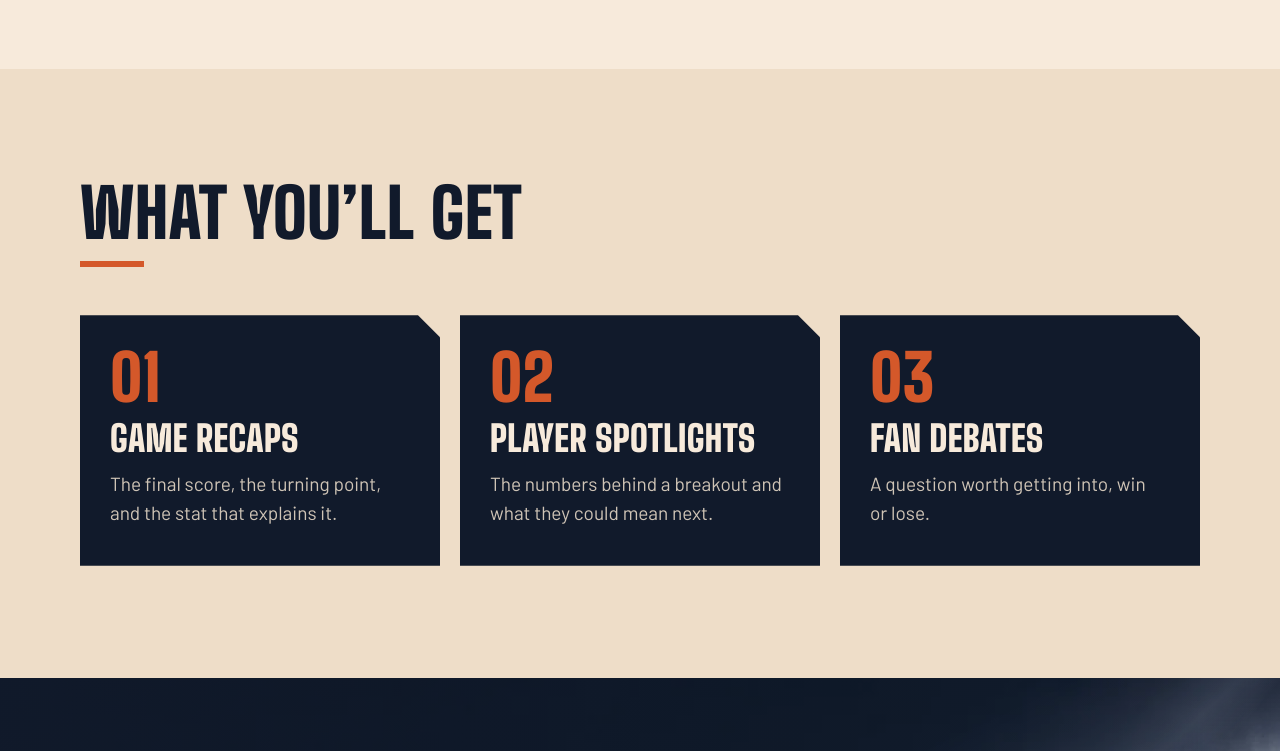
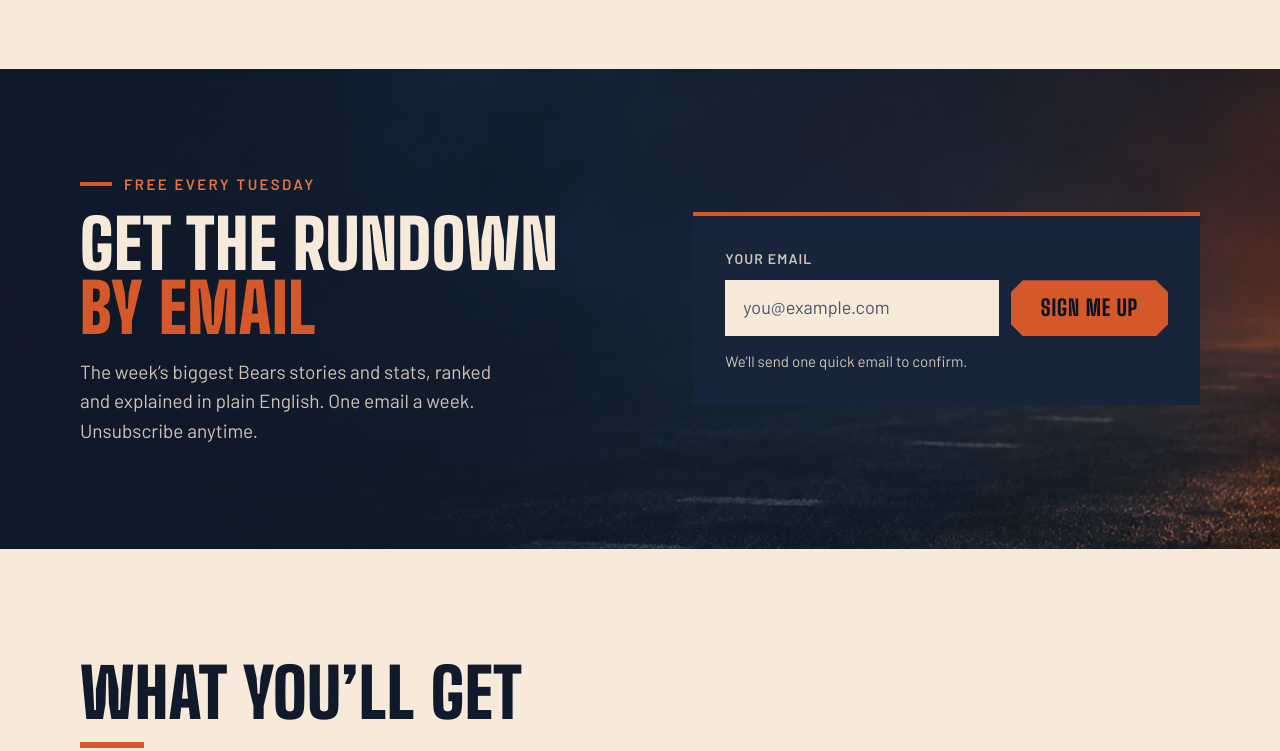
Before and after one commit to jamellewisbranding/fourthand312, a plain HTML site: page site/index.html in a window 1280 px wide. Shown: the part 1994-2745 px from the top of the page. Drawn offline with Linux system fonts and the light colour scheme.

Commit message:
Email signup under the Rundown and in the footer (#3)
* Add email signup section (form embed pending)

Co-Authored-By: Claude Opus 5.5 <noreply@anthropic.com>
Claude-Session: https://claude.ai/code/session_01GEB5CM7uDHzujqEDZZaXSV

* Build native signup form and thanks page (Kit form ID pending)

Co-Authored-By: Claude Opus 5.5 <noreply@anthropic.com>
Claude-Session: https://claude.ai/code/session_01GEB5CM7uDHzujqEDZZaXSV

* Footer signup, stats copy, field photo behind the signup

Co-Authored-By: Claude Opus 5.5 <noreply@anthropic.com>
Claude-Session: https://claude.ai/code/session_01GEB5CM7uDHzujqEDZZaXSV

* Connect both signup forms to the Kit form (10194527)

Co-Authored-By: Claude Opus 5.5 <noreply@anthropic.com>
Claude-Session: https://claude.ai/code/session_01GEB5CM7uDHzujqEDZZaXSV

---------

Co-authored-by: Claude <noreply@anthropic.com>

```diff
--- a/site/index.html
+++ b/site/index.html
@@ -123,6 +123,28 @@
     </section>
     <!-- RUNDOWN:END -->
 
+    <!-- EMAIL SIGNUP -->
+    <section class="signup" id="signup" aria-labelledby="signup-title">
+      <div class="wrap signup__inner">
+        <div class="signup__copy">
+          <p class="eyebrow">Free every Tuesday</p>
+          <h2 id="signup-title" class="signup__title">Get the Rundown <span class="accent">by email</span></h2>
+          <p class="signup__text">The week’s biggest Bears stories and stats, ranked and explained in plain English. One email a week. Unsubscribe anytime.</p>
+        </div>
+        <div class="signup__form" id="signup-form">
+          <!-- Posts to the Kit form. Kit sends a confirm email, then sends people to /thanks/. -->
+          <form class="signup-form" action="https://app.kit.com/forms/10194527/subscriptions" method="post">
+            <label class="signup-form__label" for="signup-email">Your email</label>
+            <div class="signup-form__row">
+              <input class="signup-form__input" id="signup-email" type="email" name="email_address" autocomplete="email" placeholder="you@example.com" required>
+              <button class="btn signup-form__btn" type="submit">Sign me up</button>
+            </div>
+            <p class="signup-form__note">We’ll send one quick email to confirm.</p>
+          </form>
+        </div>
+      </div>
+    </section>
+
     <!-- WHAT YOU'LL GET -->
     <section class="coverage" aria-labelledby="coverage-title">
       <div class="wrap">
@@ -205,6 +227,19 @@
   </main>
 
   <footer class="footer">
+    <!-- Second signup for people who read to the end. Same Kit form as the one under the Rundown. -->
+    <div class="wrap footer__signup">
+      <p class="footer__signup-title" id="footer-signup-title">Bears stats and updates every Tuesday</p>
+      <div class="footer__form">
+        <form class="signup-form" action="https://app.kit.com/forms/10194527/subscriptions" method="post" aria-labelledby="footer-signup-title">
+          <label class="sr-only" for="footer-email">Your email</label>
+          <div class="signup-form__row">
+            <input class="signup-form__input" id="footer-email" type="email" name="email_address" autocomplete="email" placeholder="you@example.com" required>
+            <button class="btn signup-form__btn" type="submit">Sign me up</button>
+          </div>
+        </form>
+      </div>
+    </div>
     <div class="wrap footer__inner">
       <picture class="footer__logo">
         <source srcset="assets/fourth-and-312-logo.webp" type="image/webp">
--- a/site/styles.css
+++ b/site/styles.css
@@ -535,11 +535,113 @@ h1, h2, h3, p { margin: 0; }
   .story { gap: 4px 28px; padding: 30px 0 32px; }
 }
 
-/* ---------- What you'll get ---------- */
-.rundown + .coverage {
-  background: var(--cream-deep);
+/* ---------- Email signup ---------- */
+.signup {
+  background-color: var(--navy);
+  background-image:
+    linear-gradient(90deg, rgba(17, 26, 43, 0.9) 0%, rgba(17, 26, 43, 0.55) 60%, rgba(17, 26, 43, 0.2) 100%),
+    url("assets/bg/field-fog-1122.jpg");
+  background-image:
+    linear-gradient(90deg, rgba(17, 26, 43, 0.9) 0%, rgba(17, 26, 43, 0.55) 60%, rgba(17, 26, 43, 0.2) 100%),
+    image-set(url("assets/bg/field-fog-1122.webp") type("image/webp"), url("assets/bg/field-fog-1122.jpg") type("image/jpeg"));
+  background-repeat: no-repeat;
+  background-size: cover;
+  background-position: 50% 75%;
+  color: var(--cream);
+  padding-block: clamp(56px, 9vw, 104px);
 }
 
+.signup__inner {
+  display: grid;
+  gap: 28px;
+}
+
+.signup__title {
+  margin-top: 16px;
+  font-family: var(--display);
+  font-weight: 900;
+  font-size: clamp(2.5rem, 1.8rem + 3.2vw, 4.25rem);
+  line-height: 0.95;
+  letter-spacing: 0.01em;
+  text-transform: uppercase;
+  text-wrap: balance;
+}
+
+.signup__text {
+  max-width: 40ch;
+  margin-top: 16px;
+  color: var(--cream-muted);
+  text-wrap: pretty;
+}
+
+.signup__form {
+  min-width: 0;
+  padding: 24px;
+  background: var(--navy-raised);
+  border-top: 4px solid var(--orange);
+}
+
+.signup__form { container-type: inline-size; }
+
+/* Native form that posts straight to Kit. No third-party scripts. */
+.signup-form__label {
+  display: block;
+  margin-bottom: 10px;
+  color: var(--cream-muted);
+  font-size: 0.875rem;
+  font-weight: 600;
+  letter-spacing: 0.08em;
+  text-transform: uppercase;
+}
+
+.signup-form__row {
+  display: grid;
+  gap: 12px;
+}
+
+.signup-form__input {
+  width: 100%;
+  min-width: 0;
+  min-height: 56px;
+  padding: 0 16px;
+  border: 2px solid var(--cream);
+  border-radius: 0;
+  background: var(--cream);
+  color: var(--navy-deep);
+  font: inherit;
+  font-size: 1.125rem;
+}
+.signup-form__input::placeholder { color: var(--navy-soft); opacity: 1; }
+.signup-form__input:focus-visible { border-color: var(--orange); outline-offset: 3px; }
+
+.signup-form__btn {
+  width: 100%;
+  border: 0;
+  background: none;
+  cursor: pointer;
+}
+
+.signup-form__note {
+  margin-top: 14px;
+  color: var(--cream-muted);
+  font-size: 0.9375rem;
+}
+
+@container (min-width: 440px) {
+  .signup-form__row { grid-template-columns: 1fr auto; }
+  .signup-form__btn { width: auto; }
+}
+
+@media (min-width: 820px) {
+  .signup__inner {
+    grid-template-columns: 1.1fr 1fr;
+    align-items: center;
+    gap: 56px;
+  }
+  .signup__form { padding: 32px; }
+}
+
+/* ---------- What you'll get ---------- */
 .coverage {
   background: var(--cream);
   color: var(--navy);
@@ -932,6 +1034,33 @@ h1, h2, h3, p { margin: 0; }
   padding-block: 36px;
 }
 
+/* Footer signup */
+.footer__signup {
+  display: grid;
+  gap: 16px;
+  padding-bottom: 32px;
+  margin-bottom: 32px;
+  border-bottom: 1px solid rgba(247, 234, 219, 0.14);
+}
+.footer__signup-title {
+  color: var(--cream);
+  font-family: var(--display);
+  font-weight: 900;
+  font-size: clamp(1.5rem, 1.25rem + 1vw, 2rem);
+  line-height: 1;
+  text-transform: uppercase;
+  text-wrap: balance;
+}
+.footer__form { container-type: inline-size; min-width: 0; }
+
+@media (min-width: 820px) {
+  .footer__signup {
+    grid-template-columns: 1fr minmax(0, 520px);
+    align-items: center;
+    gap: 40px;
+  }
+}
+
 .footer__inner {
   display: flex;
   flex-direction: column;
```
Also changed, not shown: site/thanks/index.html (added, +45 -0 lines), site/assets/bg/field-fog-1122.jpg (added), site/assets/bg/field-fog-1122.webp (added), site/assets/bg/field-fog-800.jpg (added), site/assets/bg/field-fog-800.webp (added).
